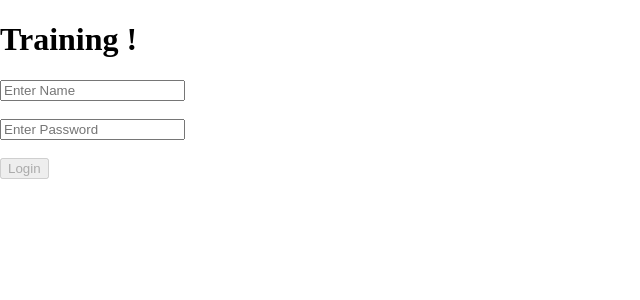
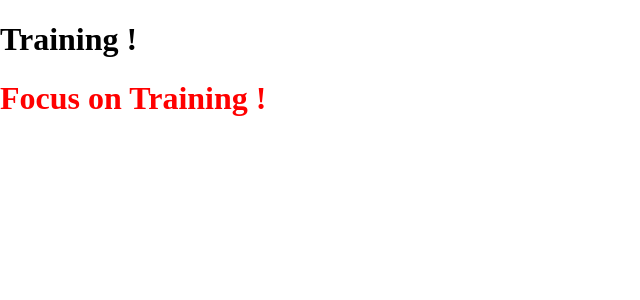
Before and after one commit to ShyamPatel0-0/Angular-Training, an Angular app in the folder Training/: page / in a window 1280 px wide. Shown: the top 300 px of the page, without its empty margins (0-640 px from the left). Built offline with nearby package versions, Linux system fonts and the light colour scheme.

Commit message:
custom directives

```diff
--- a/Training/src/app/app.component.html
+++ b/Training/src/app/app.component.html
@@ -1,27 +1,3 @@
 <h1>{{ title }} !</h1>
 
-<form [formGroup]="loginForm" (ngSubmit)="loginUser()">
-  <input
-    type="text"
-    formControlName="user"
-    placeholder="Enter Name"
-    name="user"
-  />
-  <span style="color:red" *ngIf="user && user.invalid && user.touched"
-    >Not Valid</span
-  >
-  <br /><br />
-  <input
-    type="password"
-    formControlName="password"
-    placeholder="Enter Password"
-    name="password"
-  />
-  <span
-    style="color:red"
-    *ngIf="password && password.invalid && password.touched"
-    >Not Valid</span
-  >
-  <br /><br />
-  <button [disabled]="loginForm.invalid">Login</button>
-</form>
+<h1 appRedElement>{{ title }} !</h1>
--- a/Training/src/app/app.component.ts
+++ b/Training/src/app/app.component.ts
@@ -9,25 +9,5 @@ import { FormControl, FormGroup, Validators } from '@angular/forms';
 export class AppComponent {
   title = 'Training';
 
-  loginForm = new FormGroup({
-    user: new FormControl('', [
-      Validators.required,
-      Validators.pattern('^[a-z0-9._%+-]+@[a-z0-9.-]+\\.[a-z]{2,4}$'),
-    ]),
-    password: new FormControl('', [
-      Validators.required,
-      Validators.minLength(8),
-    ]),
-  });
 
-  loginUser() {
-    console.log(this.loginForm.value);
-  }
-
-  get user() {
-    return this.loginForm.get('user');
-  }
-  get password() {
-    return this.loginForm.get('password');
-  }
 }
--- a/Training/src/app/app.module.ts
+++ b/Training/src/app/app.module.ts
@@ -4,9 +4,10 @@ import { BrowserModule } from '@angular/platform-browser';
 import { AppRoutingModule } from './app-routing.module';
 import { AppComponent } from './app.component';
 import { ReactiveFormsModule } from '@angular/forms';
+import { RedElementDirective } from './directives/red-element.directive';
 
 @NgModule({
-  declarations: [AppComponent],
+  declarations: [AppComponent, RedElementDirective],
   imports: [BrowserModule, AppRoutingModule, ReactiveFormsModule],
   providers: [],
   bootstrap: [AppComponent],
--- /dev/null
+++ b/Training/src/app/directives/red-element.directive.ts
@@ -0,0 +1,11 @@
+import { Directive, ElementRef } from '@angular/core';
+
+@Directive({
+  selector: '[appRedElement]',
+})
+export class RedElementDirective {
+  constructor(el: ElementRef) {
+    el.nativeElement.innerHTML = 'Focus on ';
+    el.nativeElement.style.color = 'red';
+  }
+}
```
Also changed, not shown: 1 other file (tests, documents, lock files or other folders).
